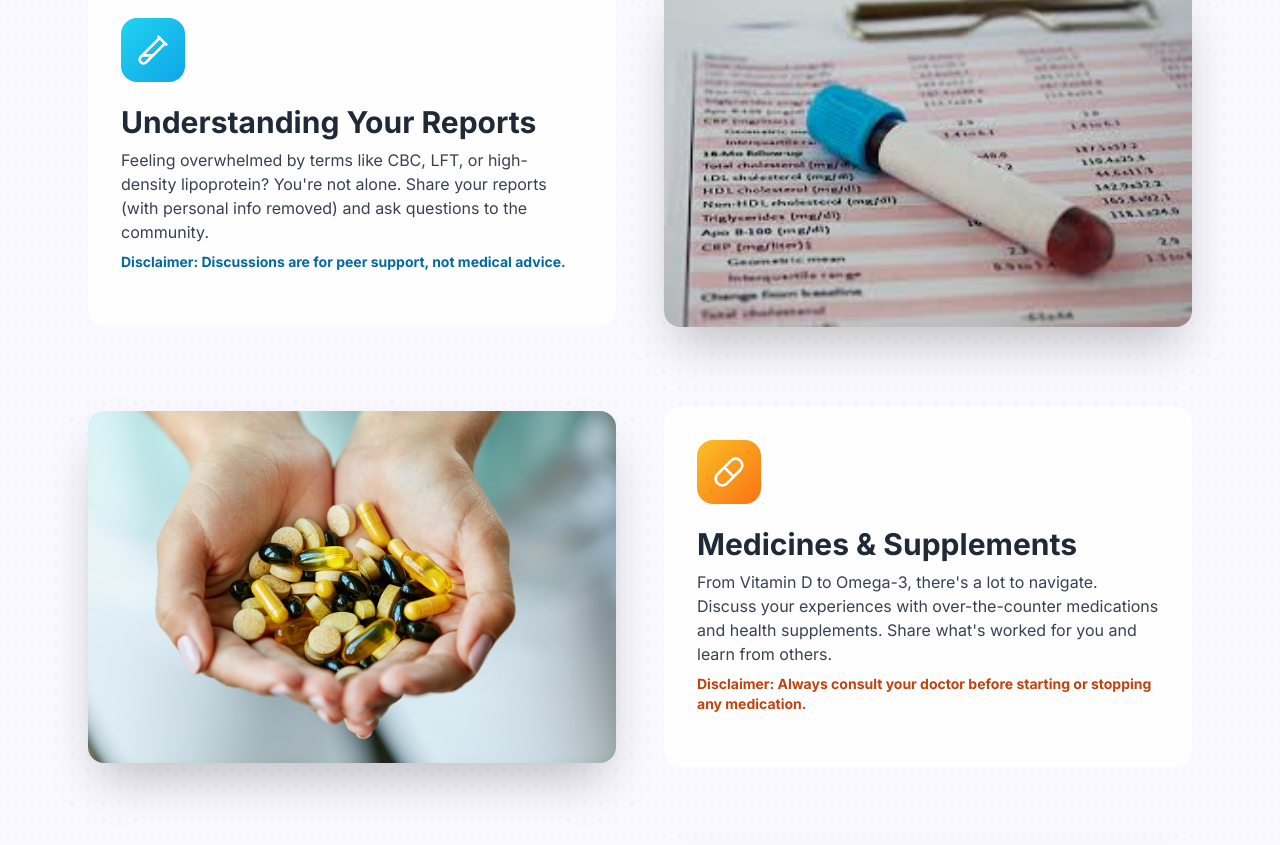
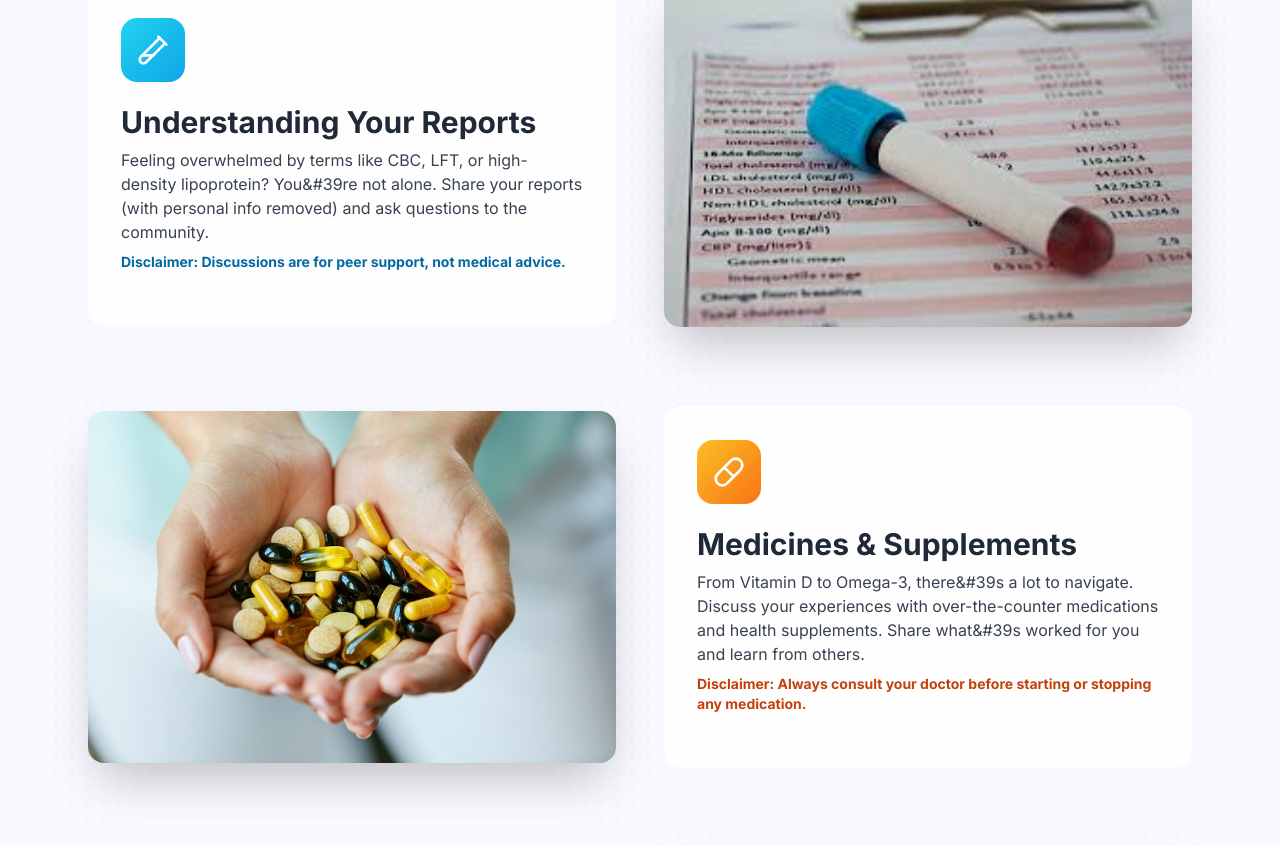
Before and after one commit to sumitDev11/Health-Medkit-, a Next.js app: page /forum in a window 1280 px wide. Shown: the part 493-1338 px from the top of the page. Built offline with nearby package versions, Linux system fonts and the light colour scheme.

Commit message:
Fix: lint and unused imports

```diff
--- a/app/features/page.tsx
+++ b/app/features/page.tsx
@@ -42,7 +42,7 @@ export default function Features() {
               The Future of Health Understanding is <span className="gradient-text-features">Here.</span>
             </h1>
             <p className="text-lg text-gray-600 max-w-3xl mx-auto">
-              {"MedKit isn't just a document scanner; it's your personal health intelligence engine."}
+              {"MedKit is not just a document scanner; it's your personal health intelligence engine."}
 
             </p>
           </div>
@@ -104,7 +104,7 @@ export default function Features() {
                 <ul className="space-y-2 text-gray-600 mb-6">
                   <li className="flex items-center gap-2"><CheckCircle className="w-5 h-5 text-yellow-500" /> Green, Yellow, and Red alerts.</li>
                   <li className="flex items-center gap-2"><CheckCircle className="w-5 h-5 text-yellow-500" /> Contextual analysis of out-of-range values.</li>
-                  <li className="flex items-center gap-2"><CheckCircle className="w-5 h-5 text-yellow-500" /> Focuses your attention where it's needed.</li>
+                  <li className="flex items-center gap-2"><CheckCircle className="w-5 h-5 text-yellow-500" /> Focuses your attention where it is needed.</li>
                 </ul>
                 {/* <button className="inline-flex items-center gap-2 bg-gradient-to-r from-yellow-500 to-amber-600 text-white font-bold py-3 px-6 rounded-lg hover:from-yellow-600 hover:to-amber-700 transition-all duration-300 transform hover:scale-105">Understand Your Score <ChevronRight className="w-5 h-5" /></button> */}
               </div>
@@ -119,7 +119,7 @@ export default function Features() {
                  <div className="inline-block p-4 mb-4 bg-gradient-to-br from-purple-400 to-fuchsia-500 rounded-2xl"><ClipboardList className="w-8 h-8 text-white" /></div>
                 <h2 className="text-3xl font-bold text-gray-800 mb-2">Actionable Recommendations</h2>
                 <p className="text-gray-700 mb-5">
-                  Information without action is useless. MedKit provides general lifestyle and dietary suggestions based on your report's findings. We also generate a clean, shareable summary that you can easily send to your doctor, making your next consultation more productive than ever.
+                  Information without action is useless. MedKit provides general lifestyle and dietary suggestions based on your report&#39s findings. We also generate a clean, shareable summary that you can easily send to your doctor, making your next consultation more productive than ever.
                 </p>
                  <ul className="space-y-2 text-gray-600 mb-6">
                   <li className="flex items-center gap-2"><CheckCircle className="w-5 h-5 text-purple-500" /> Personalized lifestyle tips.</li>
--- a/app/forum/page.tsx
+++ b/app/forum/page.tsx
@@ -66,7 +66,7 @@ export default function ForumPage() {
                 </div>
                 <h2 className="text-3xl font-bold text-gray-800 mb-2">Understanding Your Reports</h2>
                 <p className="text-gray-700 mb-5">
-                  Feeling overwhelmed by terms like CBC, LFT, or high-density lipoprotein? You're not alone. Share your reports (with personal info removed) and ask questions to the community.
+                  Feeling overwhelmed by terms like CBC, LFT, or high-density lipoprotein? You&#39re not alone. Share your reports (with personal info removed) and ask questions to the community.
                   <strong className="block mt-2 text-sm text-sky-700">Disclaimer: Discussions are for peer support, not medical advice.</strong>
                 </p>
                 {/* <button className="inline-flex items-center gap-2 bg-gradient-to-r from-cyan-500 to-sky-600 text-white font-bold py-3 px-6 rounded-lg hover:from-cyan-600 hover:to-sky-700 transition-all duration-300 transform hover:scale-105">
@@ -86,7 +86,7 @@ export default function ForumPage() {
                 </div>
                 <h2 className="text-3xl font-bold text-gray-800 mb-2">Medicines & Supplements</h2>
                 <p className="text-gray-700 mb-5">
-                  From Vitamin D to Omega-3, there's a lot to navigate. Discuss your experiences with over-the-counter medications and health supplements. Share what's worked for you and learn from others.
+                  From Vitamin D to Omega-3, there&#39s a lot to navigate. Discuss your experiences with over-the-counter medications and health supplements. Share what&#39s worked for you and learn from others.
                   <strong className="block mt-2 text-sm text-orange-700">Disclaimer: Always consult your doctor before starting or stopping any medication.</strong>
                 </p>
                 {/* <button className="inline-flex items-center gap-2 bg-gradient-to-r from-amber-500 to-orange-600 text-white font-bold py-3 px-6 rounded-lg hover:from-amber-600 hover:to-orange-700 transition-all duration-300 transform hover:scale-105">
--- a/app/more/page.tsx
+++ b/app/more/page.tsx
@@ -42,7 +42,7 @@ export default function MorePage() {
               Explore <span className="gradient-text">MedKit</span>
             </h1>
             <p className="text-lg text-gray-600 max-w-3xl mx-auto">
-              Discover the powerful tools at your fingertips. From AI-powered insights to complete control over your health data, we've designed everything for your clarity and confidence.
+              Discover the powerful tools at your fingertips. From AI-powered insights to complete control over your health data, we&#39ve designed everything for your clarity and confidence.
             </p>
           </div>
 
```
